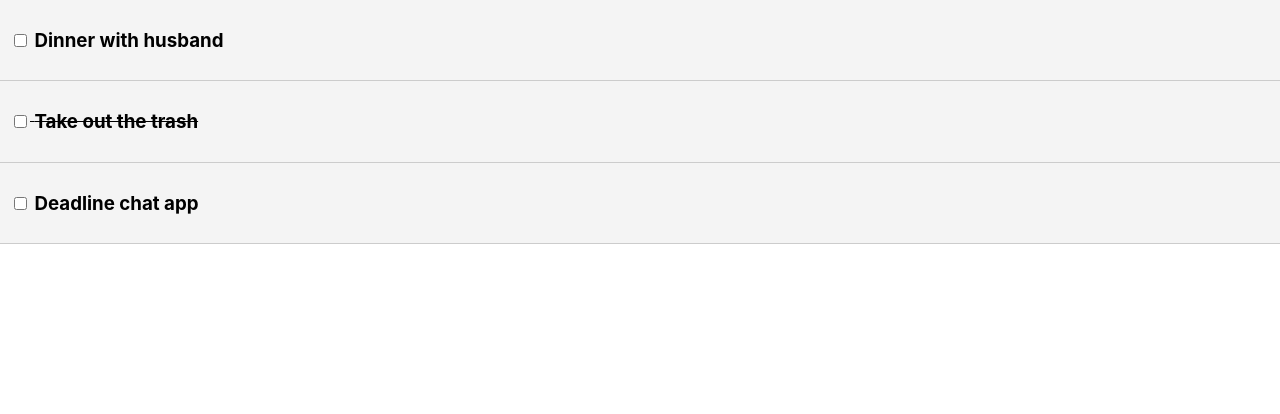
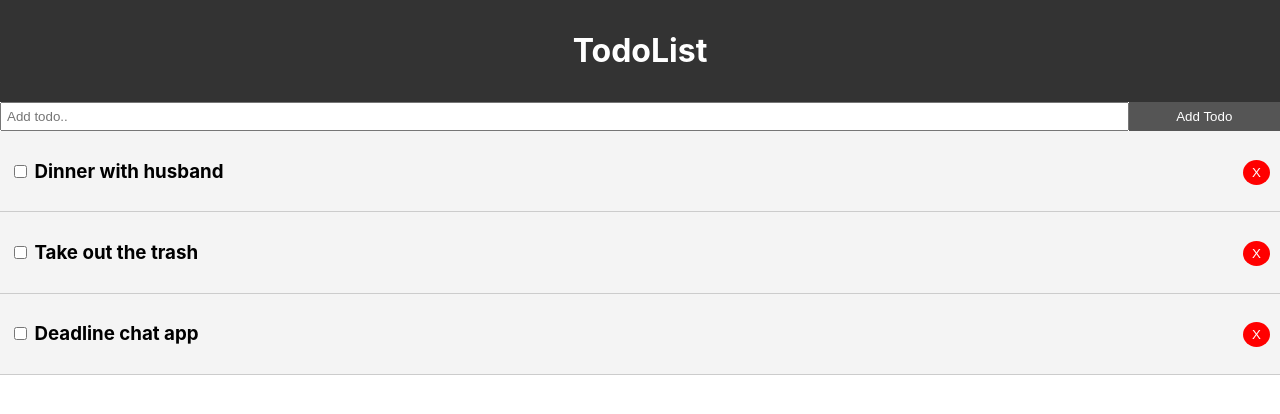
Before and after one commit to Ziassy/react-simple-todo-app, a React (Create React App) app: page / in a window 1280 px wide. Shown: the top 414 px of the page. Built offline with nearby package versions, Linux system fonts and the light colour scheme.

Commit message:
add todo form

```diff
--- a/package.json
+++ b/package.json
@@ -10,6 +10,7 @@
     "react": "^17.0.1",
     "react-dom": "^17.0.1",
     "react-scripts": "4.0.3",
+    "uuid": "^8.3.2",
     "web-vitals": "^1.0.1"
   },
   "scripts": {
--- a/src/App.css
+++ b/src/App.css
@@ -1,38 +1,12 @@
-.App {
-  text-align: center;
+.btn {
+  display: inline-block;
+  border: none;
+  background: #555;
+  color: #fff;
+  padding: 7px 20px;
+  cursor: pointer;
 }
 
-.App-logo {
-  height: 40vmin;
-  pointer-events: none;
+.btn:hover {
+  background: #666;
 }
-
-@media (prefers-reduced-motion: no-preference) {
-  .App-logo {
-    animation: App-logo-spin infinite 20s linear;
-  }
-}
-
-.App-header {
-  background-color: #282c34;
-  min-height: 100vh;
-  display: flex;
-  flex-direction: column;
-  align-items: center;
-  justify-content: center;
-  font-size: calc(10px + 2vmin);
-  color: white;
-}
-
-.App-link {
-  color: #61dafb;
-}
-
-@keyframes App-logo-spin {
-  from {
-    transform: rotate(0deg);
-  }
-  to {
-    transform: rotate(360deg);
-  }
-}
--- a/src/App.js
+++ b/src/App.js
@@ -1,46 +1,77 @@
-import React, { Component } from 'react'
+import React, { Component } from 'react';
+import { v4 as uuidv4 } from 'uuid';
 
-import Todos from './component/Todos'
+import Todos from './component/Todos';
+import Header from './component/layout/Header';
+import AddTodo from './component/AddTodos';
 
+import './App.css';
 export default class App extends Component {
-    state = {
+  state = {
     todos: [
       {
-        id: 1,
+        id: uuidv4(),
         title: 'Dinner with husband',
-        completed: false
-
+        completed: false,
       },
       {
-        id: 2,
+        id: uuidv4(),
         title: 'Take out the trash',
-        completed: true
-
+        completed: false,
       },
       {
-        id: 3,
+        id: uuidv4(),
         title: 'Deadline chat app',
-        completed: false
-
+        completed: false,
       },
-    ]
-  }
+    ],
+  };
 
   // toggle complete
   markComplete = (id) => {
-    this.setState({ todo: this.state.todos.map((todoData) => {
-      if(todoData.id === id ) {
-        todoData.completed = !todoData.completed
-      }
-      return todoData
-    })})
-  }
+    this.setState({
+      todo: this.state.todos.map((todoData) => {
+        if (todoData.id === id) {
+          todoData.completed = !todoData.completed;
+        }
+        return todoData;
+      }),
+    });
+  };
+
+  // delete todo
+  delTodo = (id) => {
+    // console.log(id)
+    this.setState({
+      todos: [...this.state.todos.filter((todo) => todo.id !== id)],
+    });
+  };
+
+  // add todo
+  AddTodo = (title) => {
+    // new todo variabel
+    const newTodo = {
+      id: uuidv4(),
+      title,
+      completed: false,
+    };
+    // we have to use spread operator
+    this.setState({ todos: [...this.state.todos, newTodo] });
+  };
 
   render() {
     return (
       <div>
-        <Todos propsTodos={this.state.todos} propsMarkCompleteApp={this.markComplete}/>
+        <Header />
+        <div className='container'>
+          <AddTodo AddTodo={this.AddTodo} />
+          <Todos
+            propsTodos={this.state.todos}
+            propsMarkCompleteApp={this.markComplete}
+            propsDelTodoFromAppJs={this.delTodo}
+          />
+        </div>
       </div>
-    )
+    );
   }
 }
--- /dev/null
+++ b/src/component/AddTodos.js
@@ -0,0 +1,38 @@
+import React, { Component } from 'react';
+
+export default class AddTodos extends Component {
+  state = {
+    title: '',
+  };
+
+  submitTodo = (e) => {
+    e.preventDefault();
+    this.props.AddTodo(this.state.title);
+    // buat clear apapun yang udah kita tulis
+    this.setState({ title: '' });
+  };
+
+  // method
+  // menggunakan bracket untuk taget value nya in case kamu buat form yang isisnya email dan password gitu
+  changeTodo = (e) => this.setState({ title: e.target.value });
+
+  render() {
+    return (
+      <form onSubmit={this.submitTodo} style={{ display: 'flex' }}>
+        <input
+          type='text'
+          name='title'
+          placeholder='Add todo..'
+          // untuk mengambil value
+          value={this.state.title}
+          // mengubah value
+          onChange={this.changeTodo}
+          style={{ flex: '10', padding: '5px' }}
+        />
+        <button className='btn' style={{ flex: '1' }}>
+          Add Todo
+        </button>
+      </form>
+    );
+  }
+}
--- a/src/component/TodoItem.js
+++ b/src/component/TodoItem.js
@@ -1,18 +1,17 @@
-import { Component } from 'react'
-import PropTypes from 'prop-types'
-
+import { Component } from 'react';
+import PropTypes from 'prop-types';
 
 export default class TodosItem extends Component {
-
   getStyle = () => {
     return {
       backgroundColor: '#f4f4f4',
       padding: '10px',
       borderBottom: '1px solid #ccc',
-      textDecoration: this.props.propsTodosItem.completed ?
-      'line-through' : 'none'
-    }
-  }
+      textDecoration: this.props.propsTodosItem.completed
+        ? 'line-through'
+        : 'none',
+    };
+  };
 
   render() {
     // pull out the value of id and title jadi kita nggk pakai kata props lagi nantinya
@@ -20,16 +19,35 @@ export default class TodosItem extends Component {
     return (
       <div style={this.getStyle()}>
         <h3>
-        <input type="checkbox" onChange={this.props.propsMarkCompleteTodos.bind(this, id)}/>
-        {' '}
-        {/* nah karena dia atas udah di bikinin variabel { id, title } jadi disini kita tinggal manggil langsung tanpa harus pake props lagi */}
-        {title}
+          <input
+            type='checkbox'
+            onChange={this.props.propsMarkCompleteTodos.bind(this, id)}
+          />{' '}
+          {/* nah karena dia atas udah di bikinin variabel { id, title } jadi disini kita tinggal manggil langsung tanpa harus pake props lagi */}
+          {title}
+          <button
+            onClick={this.props.propsDelTodosJs.bind(this, id)}
+            style={btnStyle}
+          >
+            X
+          </button>
         </h3>
       </div>
-    )
+    );
   }
 }
 
 TodosItem.propTypes = {
-  propsTodosItem: PropTypes.object.isRequired
-}
+  propsTodosItem: PropTypes.object.isRequired,
+};
+
+// variabel
+const btnStyle = {
+  background: 'red',
+  color: '#fff',
+  border: 'none',
+  padding: '5px 9px',
+  borderRadius: '50%',
+  cursor: 'pointer',
+  float: 'right',
+};
--- a/src/component/Todos.js
+++ b/src/component/Todos.js
@@ -1,20 +1,23 @@
-import React, { Component } from 'react'
-import PropTypes from 'prop-types'
+import React, { Component } from 'react';
+import PropTypes from 'prop-types';
 
-import TodoItem from './TodoItem'
+import TodoItem from './TodoItem';
 
 export default class Todos extends Component {
-
   render() {
     // looping array todos buat nampilin di browser
     return this.props.propsTodos.map((dataTodos) => (
       // console.log(dataTodos)
-      <TodoItem key={dataTodos.id} propsTodosItem={dataTodos}
-      propsMarkCompleteTodos={this.props.propsMarkCompleteApp}/>
-    ))
+      <TodoItem
+        key={dataTodos.id}
+        propsTodosItem={dataTodos}
+        propsMarkCompleteTodos={this.props.propsMarkCompleteApp}
+        propsDelTodosJs={this.props.propsDelTodoFromAppJs}
+      />
+    ));
   }
 }
 
 Todos.propTypes = {
-  propsTodos: PropTypes.array.isRequired
-}
+  propsTodos: PropTypes.array.isRequired,
+};
--- /dev/null
+++ b/src/component/layout/Header.js
@@ -0,0 +1,16 @@
+import React from 'react';
+
+export default function Header() {
+  return (
+    <header style={headerStyle}>
+      <h1>TodoList</h1>
+    </header>
+  );
+}
+
+const headerStyle = {
+  background: '#333',
+  color: '#fff',
+  textAlign: 'center',
+  padding: '10px',
+};
```
Also changed, not shown: 1 other file (tests, documents, lock files or other folders).
